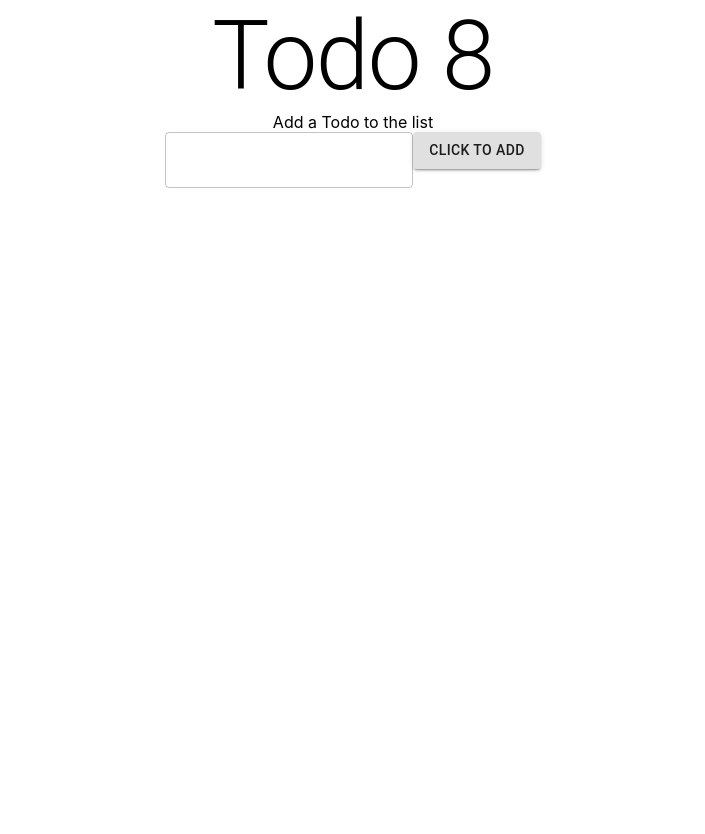
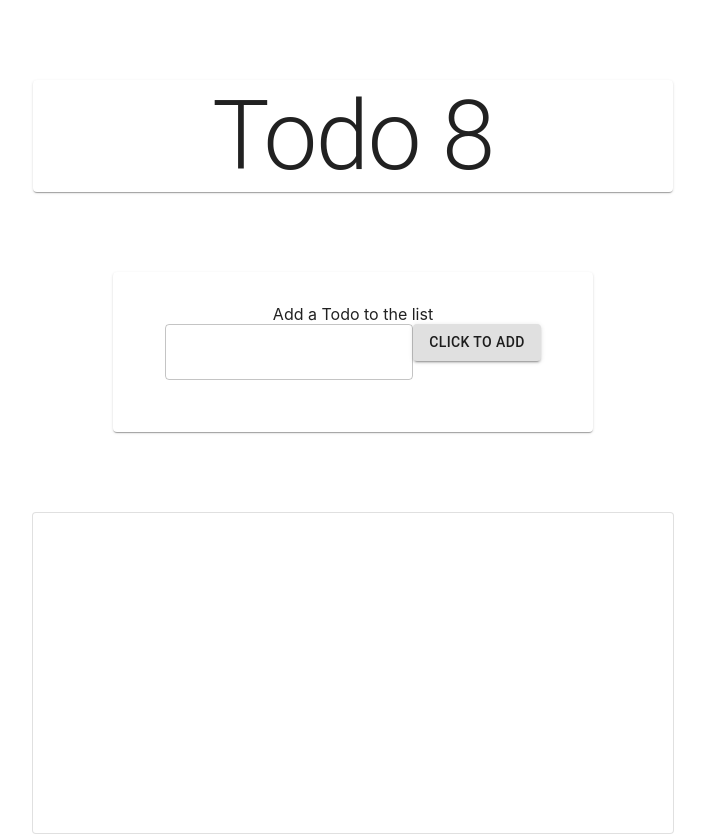
Before and after one commit to adamrturman/todo8, a React (Create React App) app: page / in a window 1280 px wide. Shown: the whole page, without its empty margins (287-992 px from the left). Before the commit the page ends 800 px from the top, so only its background shows below. Built offline with nearby package versions, Linux system fonts and the light colour scheme.

Commit message:
added styling

```diff
--- a/src/App.tsx
+++ b/src/App.tsx
@@ -65,6 +65,7 @@ function App() {
             list={list}
             deleteTodo={deleteTodo}
             handleComplete={handleComplete}
+            countRemainingTodos={countRemainingTodos}
         />
     </div>
   );
--- /dev/null
+++ b/src/components/Banner/Banner.module.css
@@ -0,0 +1,4 @@
+.bannerCard {
+    width: 40rem;
+    margin: 5rem auto auto;
+}
--- a/src/components/Banner/Banner.tsx
+++ b/src/components/Banner/Banner.tsx
@@ -1,6 +1,7 @@
 import React from "react";
+import styles from "./Banner.module.css"
 import Typography from '@material-ui/core/Typography';
-
+import Card from '@material-ui/core/Card';
 
 interface BannerProps {
     countRemainingTodos: () => number;
@@ -19,10 +20,10 @@ export default function Banner(props: BannerProps) {
     const remainingTodosText = numberOfRemainingTasks > 0 ? `There ${isOrAre} ${numberOfRemainingTasks} ${taskOrTasks} remaining.` : ``;
 
     return (
-        <>
+        <Card className={styles.bannerCard}>
             <Typography variant="h1">Todo 8</Typography>
-            <Typography data-testid="count-remaining" variant="h2">{remainingTodosText}</Typography>
-        </>
+            <Typography data-testid="count-remaining" variant="h4">{remainingTodosText}</Typography>
+        </Card>
 
     );
 }
--- /dev/null
+++ b/src/components/InputArea/InputArea.module.css
@@ -0,0 +1,5 @@
+.inputAreaCard {
+    width: 30rem;
+    margin: 5rem auto auto;
+    min-height: 10rem;
+}
--- a/src/components/InputArea/InputArea.tsx
+++ b/src/components/InputArea/InputArea.tsx
@@ -1,6 +1,8 @@
 import React, {ChangeEvent, useState} from "react";
+import styles from "./InputArea.module.css"
 import TextField from '@material-ui/core/TextField';
 import Button from '@material-ui/core/Button';
+import Card from '@material-ui/core/Card';
 
 interface InputAreaProps {
     createTodoToAdd: (task: string) => void;
@@ -21,12 +23,14 @@ export default function InputArea(props: InputAreaProps) {
     }
 
     return (
-        <>
-            <div>
-                <label htmlFor="input">Add a Todo to the list</label>
-            </div>
-            <TextField id="input" value={task} variant="outlined" onChange={handleChange} />
-            <Button variant="contained" onClick={addToList}>Click to add</Button>
-        </>
+        <Card className={styles.inputAreaCard}>
+            <div style={{ "paddingTop": "2rem" }}>
+                <div>
+                    <label htmlFor="input">Add a Todo to the list</label>
+                </div>
+                <TextField id="input" value={task} variant="outlined" onChange={handleChange} />
+                <Button variant="contained" onClick={addToList}>Click to add</Button>
+                </div>
+        </Card>
     );
 }
--- /dev/null
+++ b/src/components/TodoList/TodoList.module.css
@@ -0,0 +1,17 @@
+.listCard {
+    width: 40rem;
+    margin: 5rem auto auto;
+    min-height: 20rem;
+}
+
+.listCard.listCardGreenBackground {
+    background-color: green;
+}
+
+.listCard.listCardYellowBackground {
+    background-color: yellow;
+}
+
+.listCard.listCardRedBackground {
+    background-color: red;
+}
--- a/src/components/TodoList/TodoList.tsx
+++ b/src/components/TodoList/TodoList.tsx
@@ -1,20 +1,36 @@
 import React from "react";
+import styles from "./TodoList.module.css"
 import List from '@material-ui/core/List';
 import Todo from "../../interfaces/Todo";
 import Item from "../Item/Item";
+import Card from '@material-ui/core/Card';
 
 interface TodoListProps {
     list: Todo[];
     deleteTodo: (index: number) => void;
     handleComplete: (index: number) => void;
+    countRemainingTodos: () => number;
 }
 
 export default function TodoList (props: TodoListProps) {
 
-    const { list, deleteTodo, handleComplete } = props;
+    const { list, deleteTodo, handleComplete, countRemainingTodos } = props;
+
+    let listClasses = styles.listCard;
+
+    if (countRemainingTodos() > 0) {
+        listClasses += ` ${styles.listCardGreenBackground}`
+    }
+
+    if (countRemainingTodos() > 2) {
+        listClasses += ` ${styles.listCardYellowBackground}`
+    }
+
+    if (countRemainingTodos() > 3) {
+        listClasses += ` ${styles.listCardRedBackground}`
+    }
 
     const displayedList = list.map((todo: Todo, index: number) => (
-        // <li>{toDo.text}</li>
         <Item
             todo={todo}
             index={index}
@@ -25,8 +41,10 @@ export default function TodoList (props: TodoListProps) {
     ));
 
     return (
-        <List>
-            {displayedList}
-        </List>
+        <Card variant="outlined" className={listClasses}>
+            <List>
+                {displayedList}
+            </List>
+        </Card>
     )
 }
```
